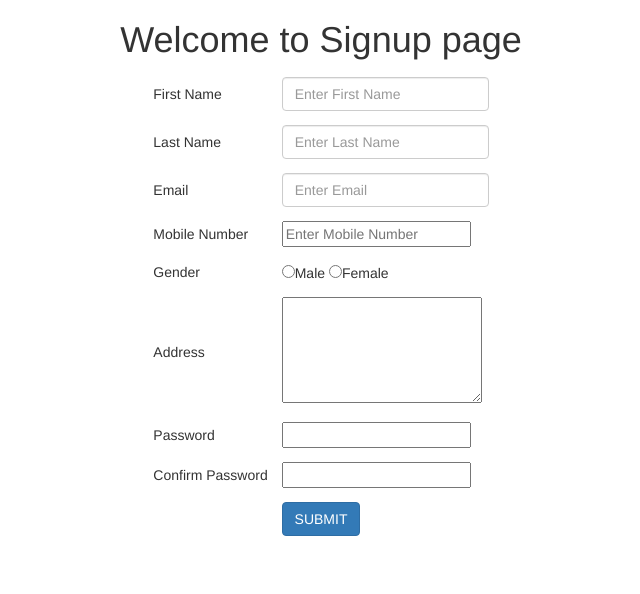
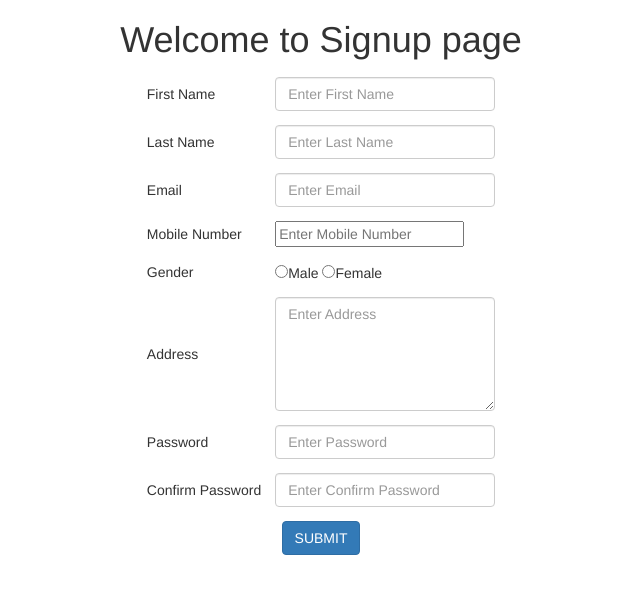
Before and after one commit to Sagarsonara2143/Django_project, a Django app: page /signup/ in a window 1280 px wide. Shown: the part 52-646 px from the top of the page, without its empty margins (319-959 px from the left). Run offline with Django 4.2, Linux system fonts and the light colour scheme; some libraries are stand-ins or nearby versions.

Commit message:
10.04.2023

```diff
--- a/myapp/templates/signup.html
+++ b/myapp/templates/signup.html
@@ -49,17 +49,17 @@
 
 			<tr>
 				<td>Address</td>
-				<td><textarea rows="5" cols="22" name="address"></textarea></td>
+				<td><textarea rows="5" cols="22" name="address" class="form-control" placeholder="Enter Address"></textarea></td>
 			</tr>
 
 			<tr>
 				<td>Password</td>
-				<td><input type="password" name="password"></td>
+				<td><input type="password" name="password" class="form-control" placeholder="Enter Password"></td>
 			</tr>
 
 			<tr>
 				<td>Confirm Password</td>
-				<td><input type="password" name="cpassword"></td>
+				<td><input type="password" name="cpassword" class="form-control" placeholder="Enter Confirm Password"></td>
 			</tr>
 			<tr>
 				<td colspan="2" align="center">
```
